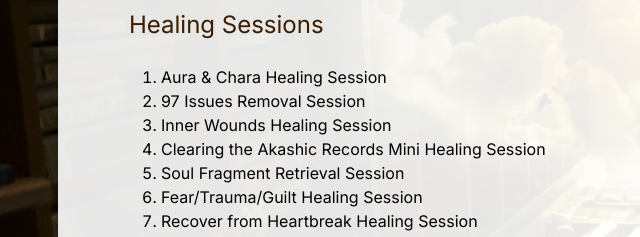
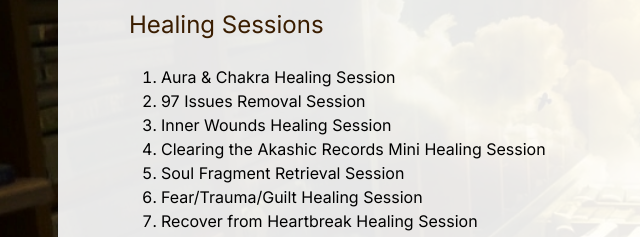
Before and after one commit to punarnirmana/punarnirmana, an Astro site: page /services/healing-sessions in a window 1280 px wide. Shown: the part 473-710 px from the top of the page, 22-662 px from the left. Built offline with nearby package versions, Linux system fonts and the light colour scheme; Astro itself is replaced by a stand-in of ours; a web font is replaced by a local one.

Commit message:
Spelling fix

```diff
--- a/src/content/services/healing-sessions.md
+++ b/src/content/services/healing-sessions.md
@@ -5,7 +5,7 @@ description: "Remove the causes of spiritual, emotional and physical disorders."
 order: 4
 ---
 
-1. Aura & Chara Healing Session
+1. Aura & Chakra Healing Session
 1. 97 Issues Removal Session
 1. Inner Wounds Healing Session
 1. Clearing the Akashic Records Mini Healing Session
```
